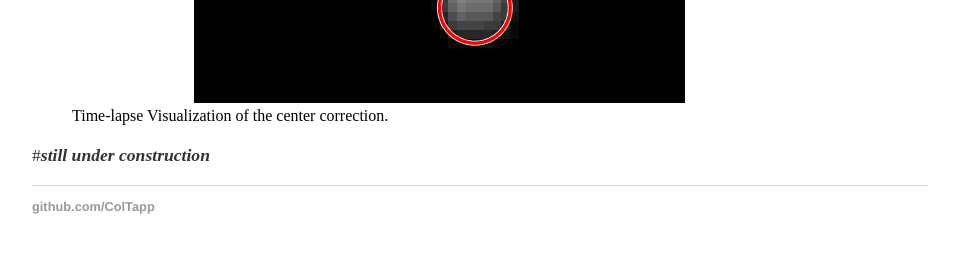
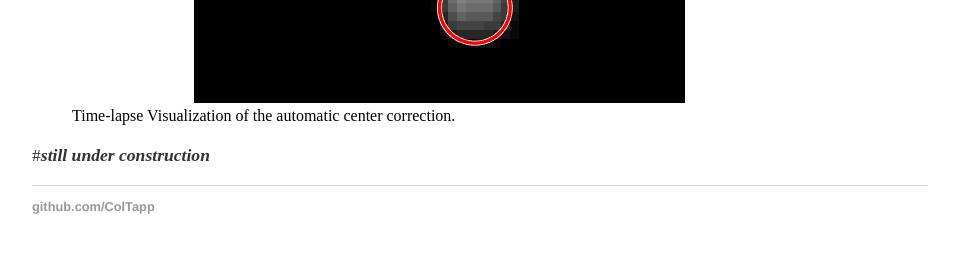
Before and after one commit to ColTapp/ColTapp.github.io, a Jekyll site: the page built from timelapse.md, in a window 1280 px wide. Shown: the part 1853-2124 px from the top of the page, without its empty margins (160-1115 px from the left). Built offline with Jekyll 4.4.1, drawn with Linux system fonts in a browser that asks for light colours.

Commit message:
Update timelapse.md

```diff
--- a/timelapse.md
+++ b/timelapse.md
@@ -18,7 +18,7 @@ ColTapp can correct for slight image drift occuring in time-lapse imaging. This
 The centering of colony circles is crucial to track radii over time, especially at early timepoints when colonies are small. ColTapp offers an automatic center correction, by tentatively detecting circles on sub-images cropped from an early frame based on the location and radii of the colonies detected on the reference frame. These newly detected circles’ center coordinates are kept as colony center, unless they are farther away than a user-defined threshold from the original coordinates or if they are set to the center coordinates of another colony in close proximity. In these cases, the correction is skipped, and the colonies are added to a list for subsequent manual center correction. If no circle is detected at all because the colony is not yet visible at that timepoint, the same process is repeated 10 frames later. The user is able to monitor this process visually. The green circle is the one chosen by ColTapp as the correct center, red circles are discarded.
 <figure>
   <img src="{{site.url}}/assets/images/TL2.png" alt="Center correction example" height="467px"/>
-  <figcaption>Time-lapse Visualization of the center correction. </figcaption>
+  <figcaption>Time-lapse Visualization of the automatic center correction. </figcaption>
 </figure>
 
 #*__still under construction__*
```
